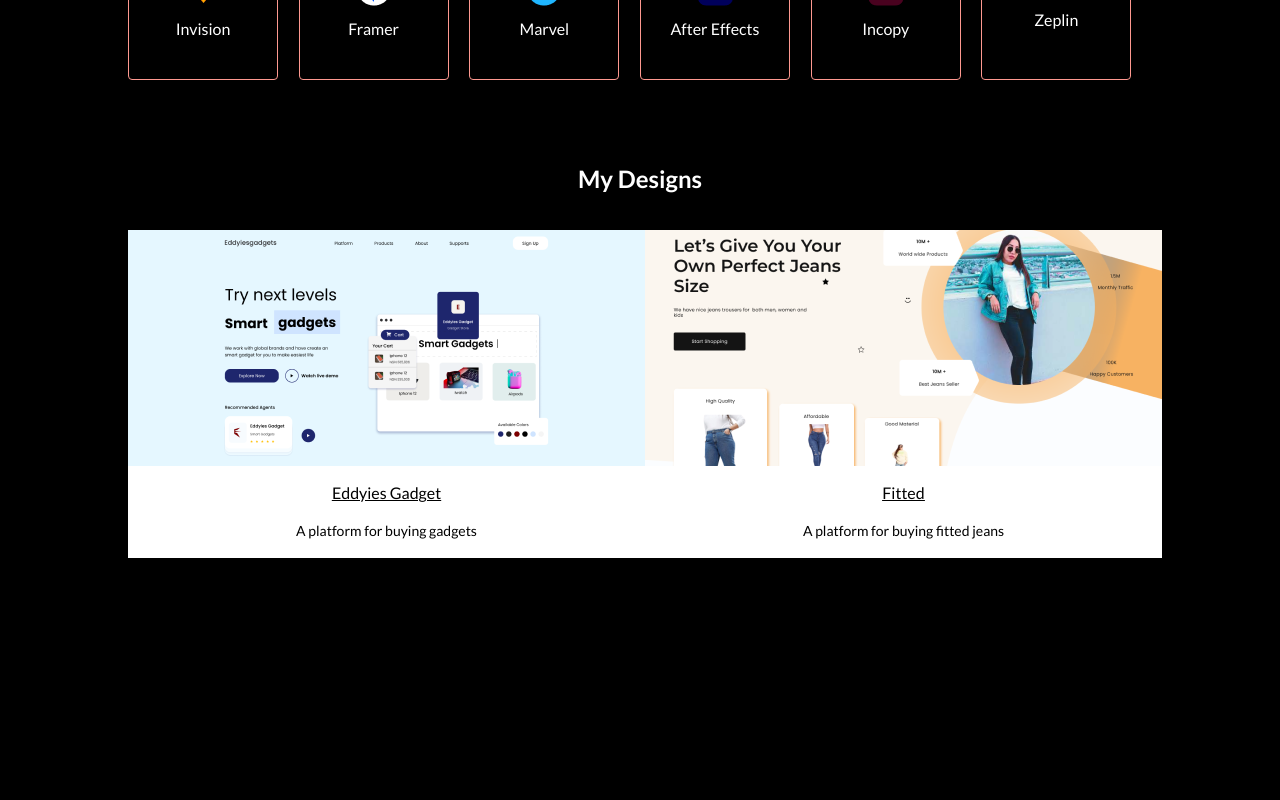
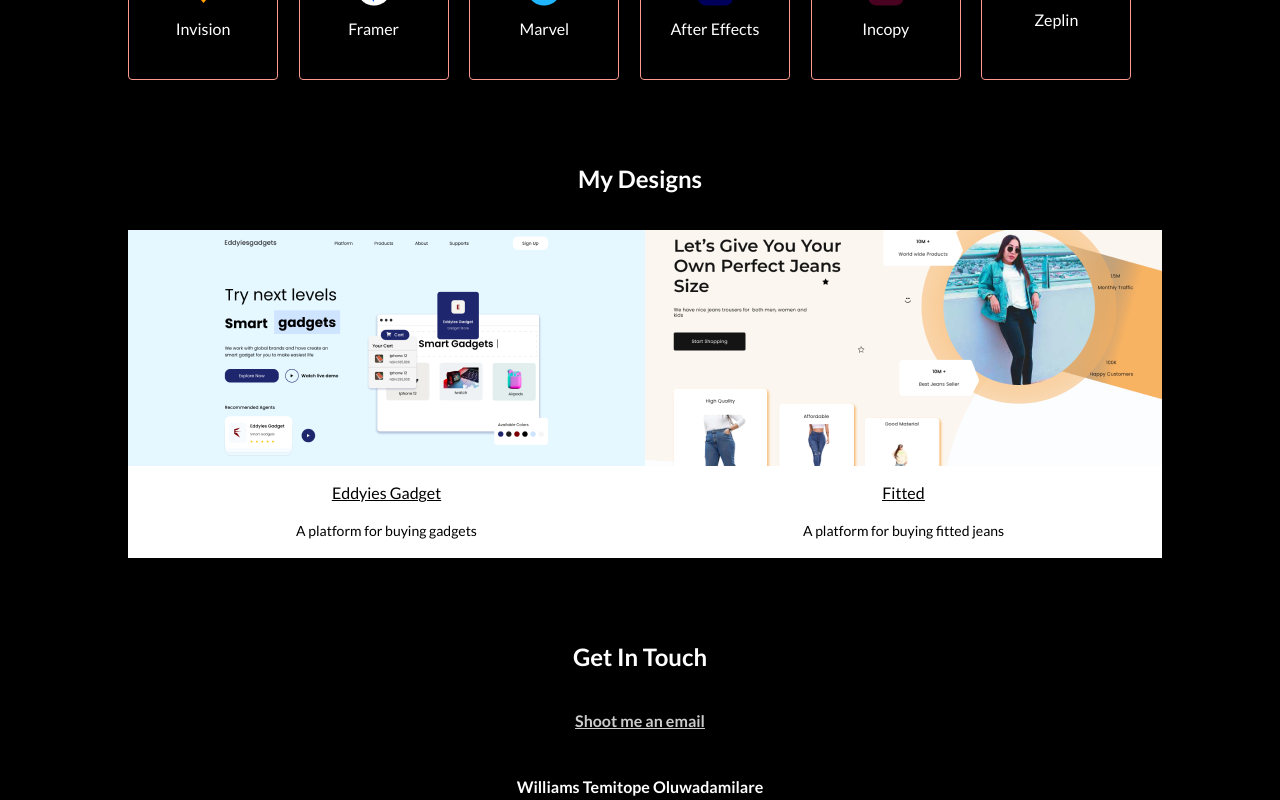
Before and after one commit to Opssy/portfolio, a React (Create React App) app: page / in a window 1280 px wide. Shown: the part 1452-2252 px from the top of the page. Before the commit the page ends 2050 px from the top, so only its background shows below. Built offline with nearby package versions, Linux system fonts and the light colour scheme; the HTML template or start-up script is replaced by a standard one.

Commit message:
done with footer too

```diff
--- a/src/App.js
+++ b/src/App.js
@@ -1,4 +1,6 @@
 import About from "./components/aboutMe/About";
+import Contact from "./components/contact/Contact";
+import Footer from "./components/footer/Footer";
 import Header from "./components/header/Header";
 import Hero from "./components/heroPage/Hero";
 import Projects from "./components/projects/Projects";
@@ -12,6 +14,8 @@ const App = () => {
       <About />
       <Skills />
       <Projects />
+      <Contact />
+      <Footer />
     </>
   );
 };
--- /dev/null
+++ b/src/components/contact/Contact.jsx
@@ -0,0 +1,17 @@
+import React from "react";
+import ContactStyle from "./contact.module.css";
+
+const Contact = () => {
+  return (
+    <section id="contactme" className={`${ContactStyle.contactCon}`}>
+      <div className="container">
+        <div className={`${ContactStyle.contactArea}`}>
+          <h2>Get In Touch</h2>
+          <p>Shoot me an email</p>
+        </div>
+      </div>
+    </section>
+  );
+};
+
+export default Contact;
--- /dev/null
+++ b/src/components/contact/contact.module.css
@@ -0,0 +1,23 @@
+.contactCon {
+    padding: 40px 0;
+}
+.contactArea {
+    display: flex;
+    flex-direction: column;
+    gap: 2rem;
+    justify-content: center;
+    align-items: center;
+    width: 100%;
+}
+.contactArea h2 {
+    font-weight: 600;
+    font-size: 24px;
+    line-height: 38px;
+}
+.contactArea p {
+    font-weight: 600;
+    font-size: 16px;
+    line-height: 26px;
+    text-decoration-line: underline;
+    opacity: 0.8;
+}
--- a/src/components/footer/Footer.jsx
+++ b/src/components/footer/Footer.jsx
@@ -1,9 +1,22 @@
-import React from 'react'
+import React from "react";
 
 const Footer = () => {
   return (
-    <div>Footer</div>
-  )
-}
+    <footer>
+      <div className="container">
+        <p
+          style={{
+            textAlign: "center",
+            fontSize: "16px",
+            lineHeight: "26px",
+            fontWeight: "600",
+          }}
+        >
+          Williams Temitope Oluwadamilare
+        </p>
+      </div>
+    </footer>
+  );
+};
 
-export default Footer
+export default Footer;
```
